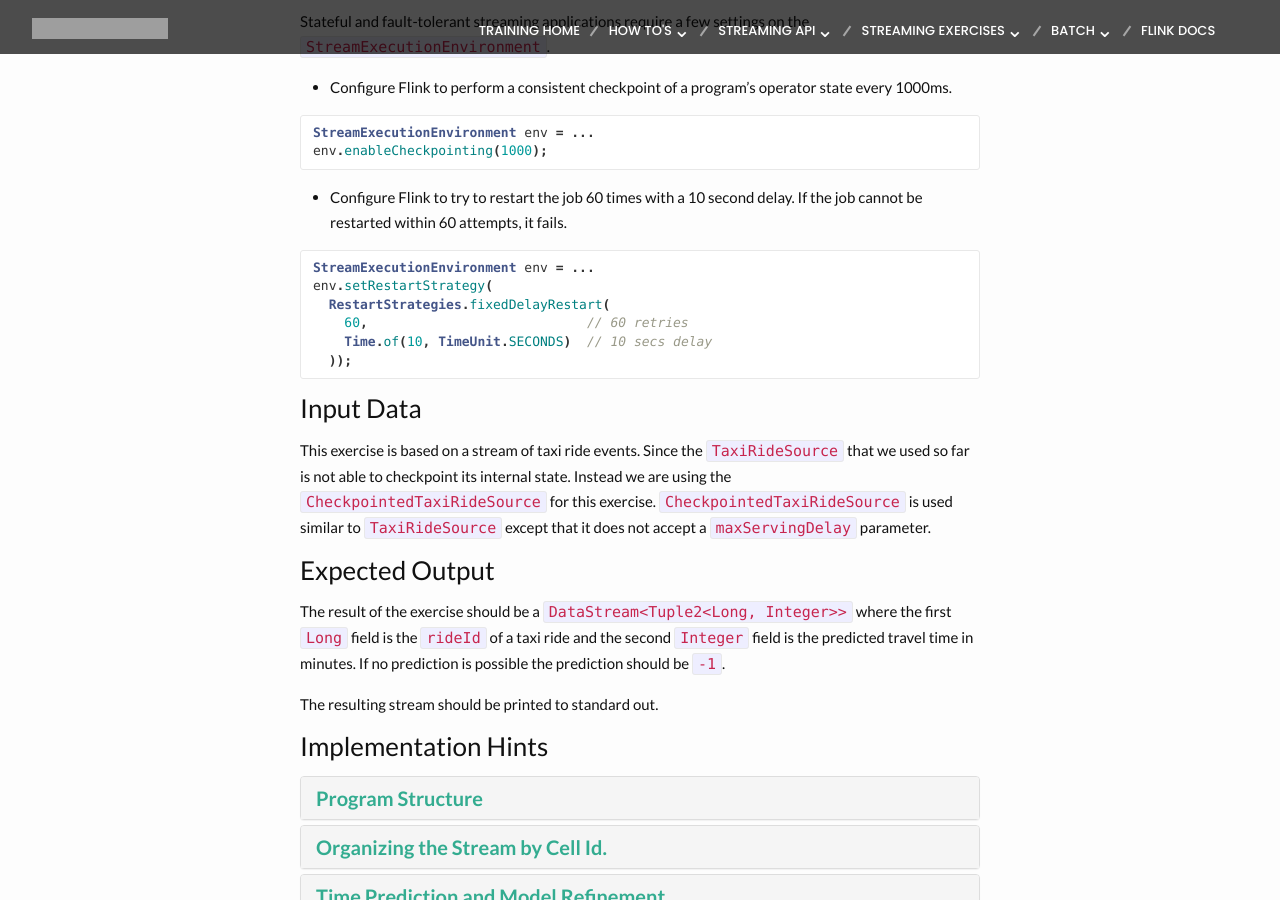
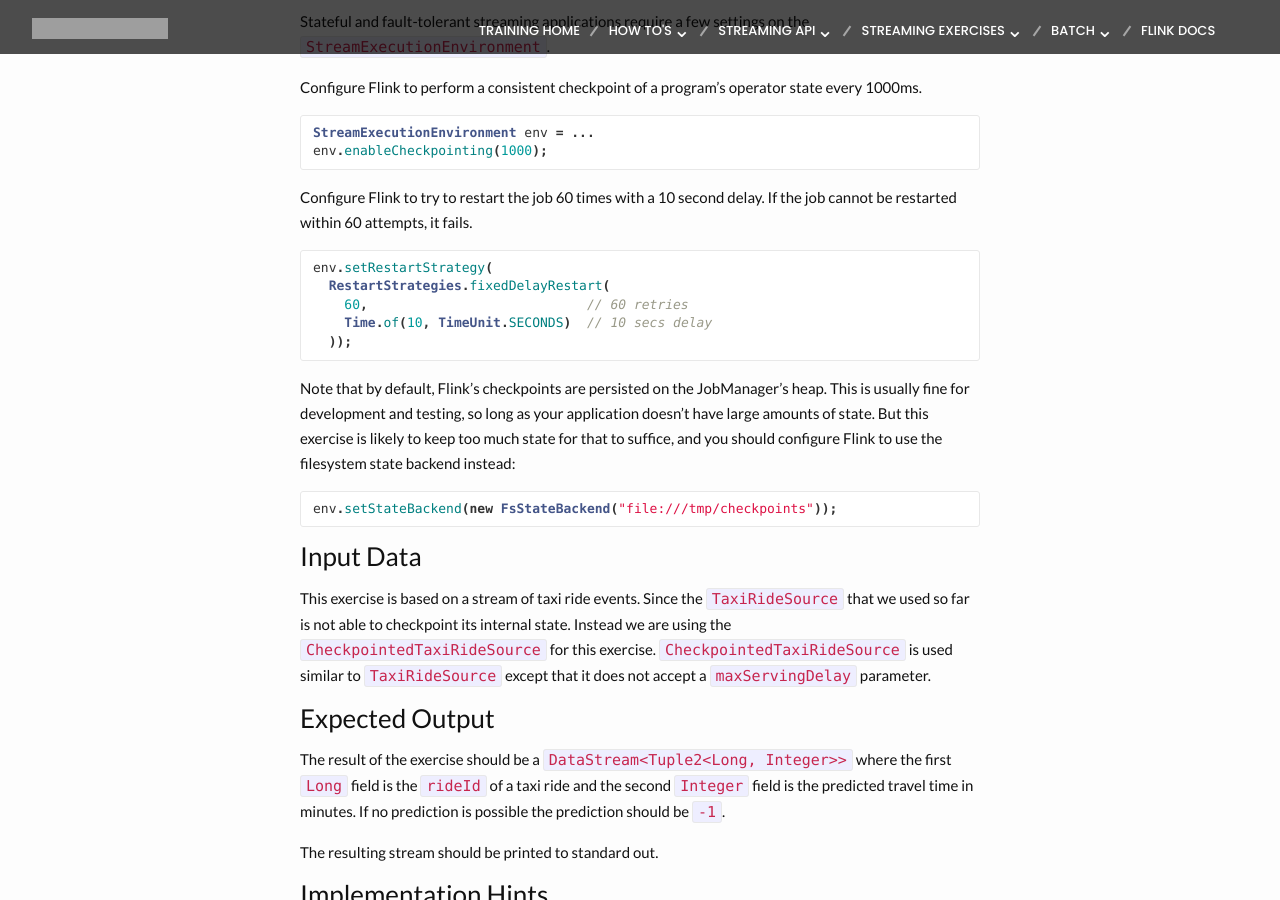
Before and after one commit to dataArtisans/flink-training-web, a Jekyll site: the page built from exercises/timePrediction.md, in a window 1280 px wide and 900 px high, scrolled down 728 px. Built offline with Jekyll 4.4.1, drawn with Linux system fonts in a browser that asks for light colours; nearby versions of some CDN libraries; grey boxes are pictures that could not be loaded.

Commit message:
Added note about using the filesystem state backend for the time prediction exercise.

```diff
--- a/exercises/timePrediction.md
+++ b/exercises/timePrediction.md
@@ -14,23 +14,28 @@
 
 Stateful and fault-tolerant streaming applications require a few settings on the `StreamExecutionEnvironment`.
 
-* Configure Flink to perform a consistent checkpoint of a program's operator state every 1000ms.
+Configure Flink to perform a consistent checkpoint of a program's operator state every 1000ms.
 
 ~~~java
 StreamExecutionEnvironment env = ...
 env.enableCheckpointing(1000);
 ~~~~
 
-* Configure Flink to try to restart the job 60 times with a 10 second delay. If the job cannot be restarted within 60 attempts, it fails.
+Configure Flink to try to restart the job 60 times with a 10 second delay. If the job cannot be restarted within 60 attempts, it fails.
 
 ~~~java
-StreamExecutionEnvironment env = ...
 env.setRestartStrategy(
   RestartStrategies.fixedDelayRestart(
     60,                            // 60 retries
     Time.of(10, TimeUnit.SECONDS)  // 10 secs delay
   ));
 ~~~~
+
+Note that by default, Flink's checkpoints are persisted on the JobManager's heap. This is usually fine for development and testing, so long as your application doesn't have large amounts of state. But this exercise is likely to keep too much state for that to suffice, and you should configure Flink to use the filesystem state backend instead:
+
+~~~java
+env.setStateBackend(new FsStateBackend("file:///tmp/checkpoints"));
+~~~
 
 ### Input Data
 
```
